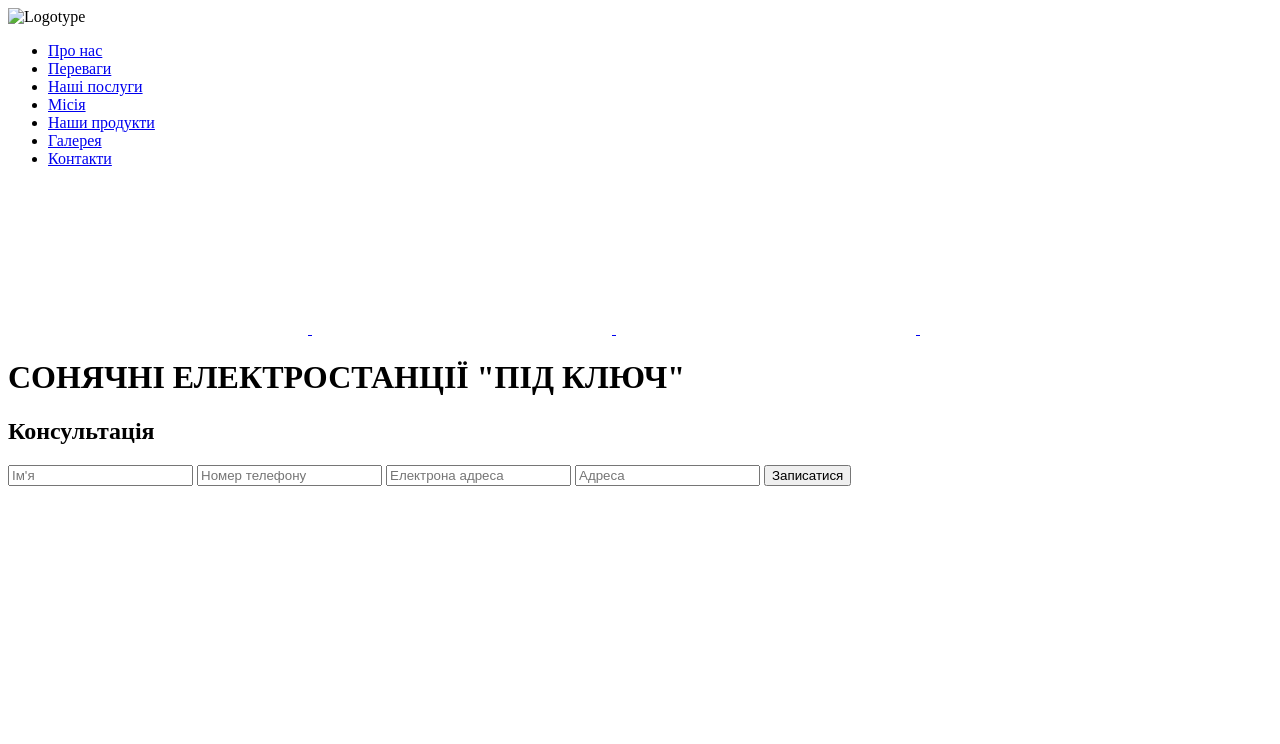
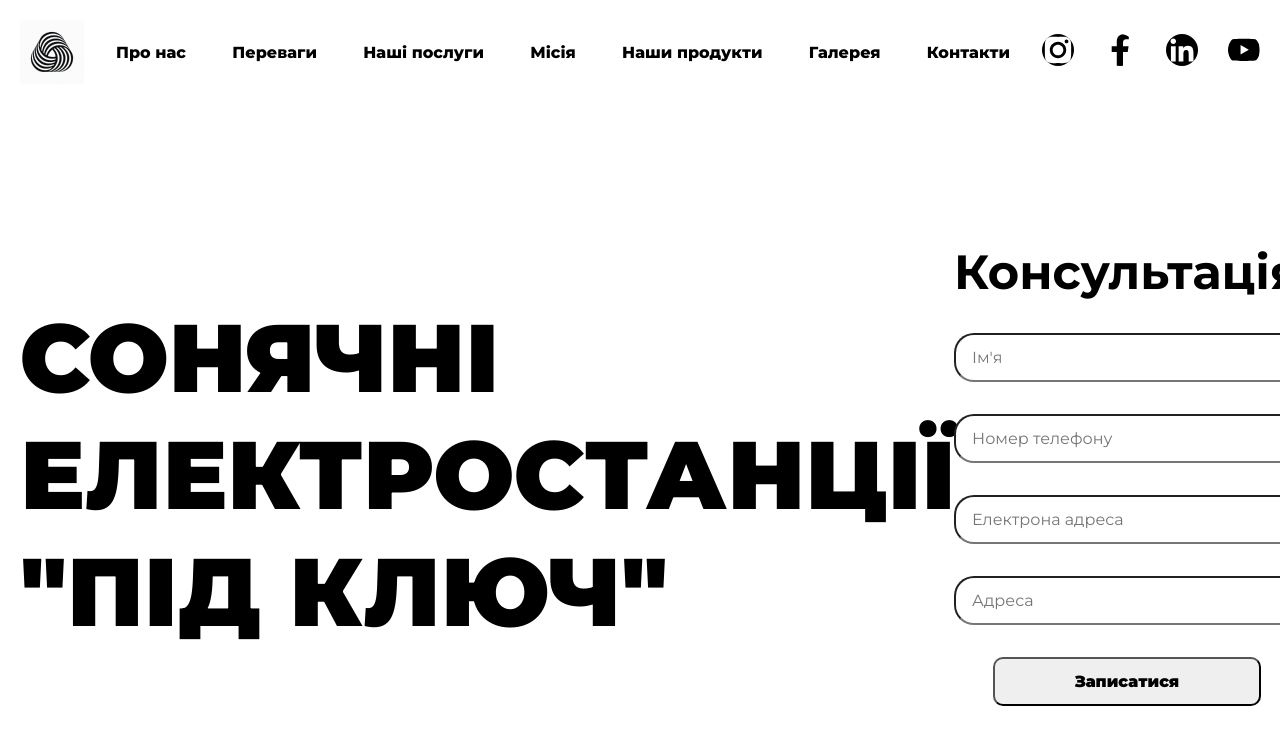
Before and after one commit to Roman4iks/green-app, a plain HTML site: page index.html in a window 1280 px wide. Drawn offline with Linux system fonts and the light colour scheme; the site is published under a folder, as on GitHub Pages, so addresses that start at the root find nothing.

Commit message:
Fix imports

```diff
--- a/index.html
+++ b/index.html
@@ -8,15 +8,15 @@
       name="description"
       content="Сонце це - зелена енергетика, яка створює майбутнє країни!"
     />
-    <link rel="icon" href="/src/favicon.ico" type="image/x-icon" />
-    <link rel="stylesheet" href="/css/main.min.css" />
+    <link rel="icon" href="./src/favicon.ico" type="image/x-icon" />
+    <link rel="stylesheet" href="./css/main.min.css" />
   </head>
   <body>
     <header id="header">
       <div class="menu">
         <nav class="menu__nav">
           <div class="menu__logo">
-            <img src="/src/logo.png" alt="Logotype" />
+            <img src="./src/logo.png" alt="Logotype" />
           </div>
           <ul class="nav__items">
             <!-- Добавлен класс nav__items -->
@@ -31,24 +31,24 @@
           <div class="menu__social">
             <a href="#instagram">
               <svg class="icon">
-                <use xlink:href="/src/icons.svg#instagram"></use>
+                <use xlink:href="./src/icons.svg#instagram"></use>
               </svg>
             </a>
 
             <a href="#facebook">
               <svg class="icon">
-                <use xlink:href="/src/icons.svg#facebook"></use>
+                <use xlink:href="./src/icons.svg#facebook"></use>
               </svg>
             </a>
             <a href="#linkdn">
               <svg class="icon">
-                <use xlink:href="/src/icons.svg#linkdn"></use>
+                <use xlink:href="./src/icons.svg#linkdn"></use>
               </svg>
             </a>
 
             <a href="#youtube">
               <svg class="icon">
-                <use xlink:href="/src/icons.svg#youtube"></use>
+                <use xlink:href="./src/icons.svg#youtube"></use>
               </svg>
             </a>
           </div>
```
